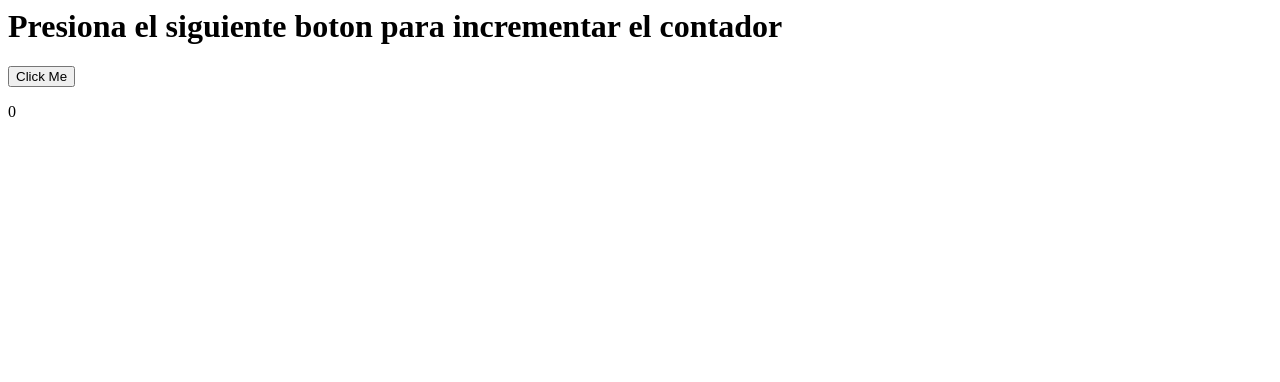
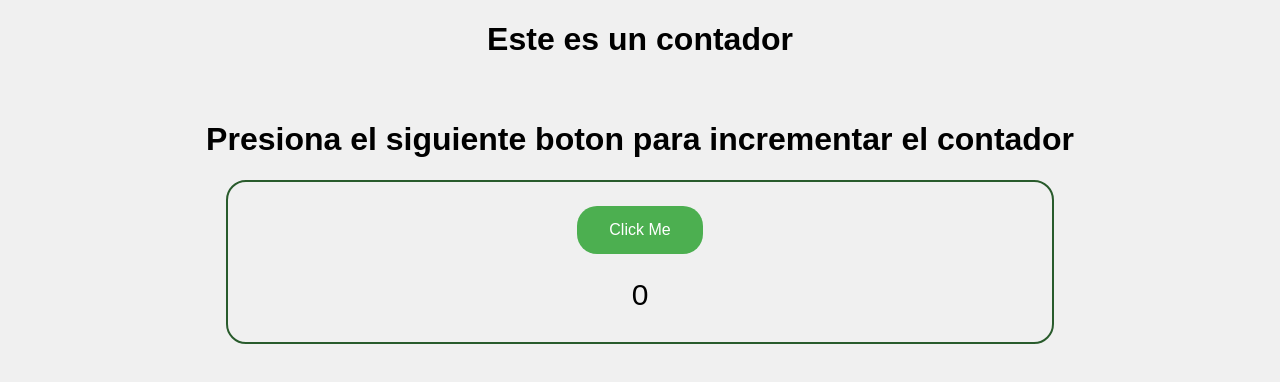
Before and after one commit to basgomcesar/PROYECTOADMIN, a plain HTML site: page index.html in a window 1280 px wide. Drawn offline with Linux system fonts and the light colour scheme.

Commit message:
agregar estilo a la pagina

```diff
--- a/index.html
+++ b/index.html
@@ -4,11 +4,19 @@
     <meta name="viewport" content="width=device-width, initial-scale=1.0">
     <title>Document</title>
     <script src="index.js" defer></script>
+    <link rel="stylesheet" href="styles.css">
 </head>
 <body>
-    <h1>Presiona el siguiente boton para incrementar el contador</h1>
-    <button id="miBoton">Click Me</button>
-    <p id="contador">0</p>
+    <div class="header-container">
+        <h1>Este es un contador</h1>
+    </div>
+    <div class="button-container">
+        <h1>Presiona el siguiente boton para incrementar el contador</h1>
+        <div class="buttoncounter">
+            <button id="miBoton">Click Me</button>
+            <p id="contador">0</p>
+        </div>
+    </div>
 
 </body>
 </html>
--- /dev/null
+++ b/styles.css
@@ -0,0 +1,52 @@
+body{
+    background-color: #f0f0f0;
+    font-family: Arial, sans-serif;
+    margin: 0;
+    padding: 0;
+}
+
+.header-container{
+    display: flex;
+    justify-content: center;
+}
+
+.button-container{
+    display: grid;
+    justify-content: center;
+    margin-top: 20px;
+}
+
+.buttoncounter{
+    border: #295b2c 2px solid;
+    border-radius: 20px;
+    display: grid;
+    justify-items: center;
+    align-items: center;
+    align-self: center;
+    margin: 0 20px;
+    padding-top: 20px;
+}
+
+.buttoncounter button{
+    background-color: #4CAF50;
+    border: none;
+    border-radius: 20px;
+    color: white;
+    padding: 15px 32px;
+    text-align: center;
+    text-decoration: none;
+    display: inline-block;
+    font-size: 16px;
+    margin: 4px 2px;
+    cursor: pointer;
+}
+.buttoncounter button:hover{
+    background-color: #295b2c;
+}
+
+.buttoncounter p{
+    align-self: center;
+    font-size: 30px;
+    margin-top: 20px;
+    padding: 0;
+}
```
